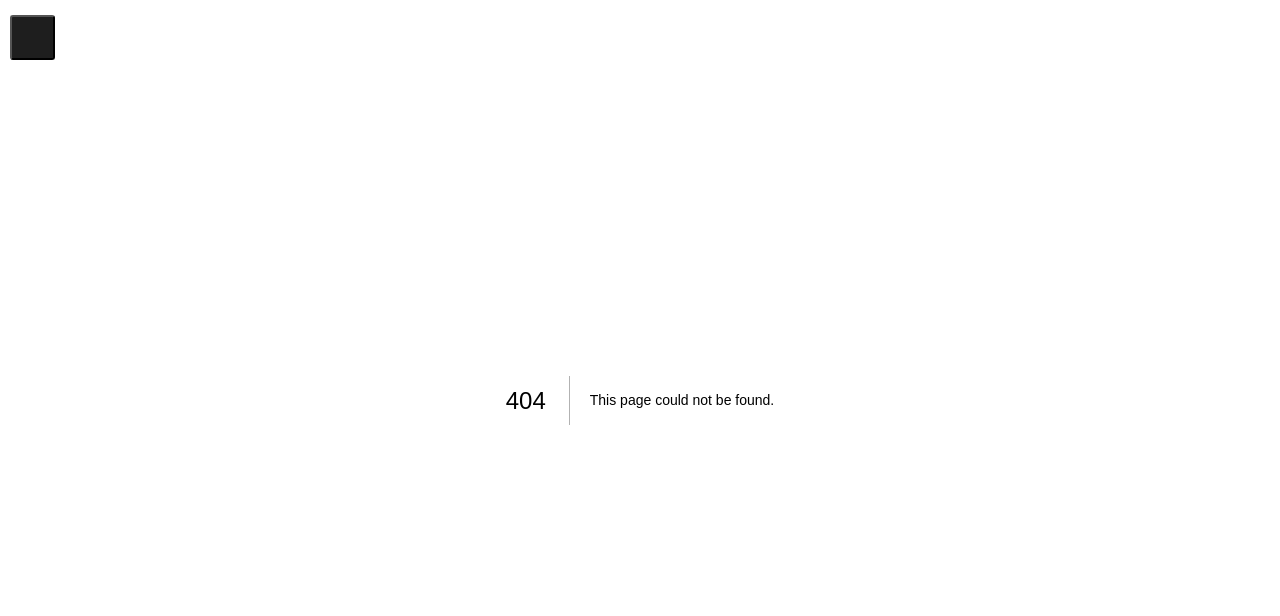
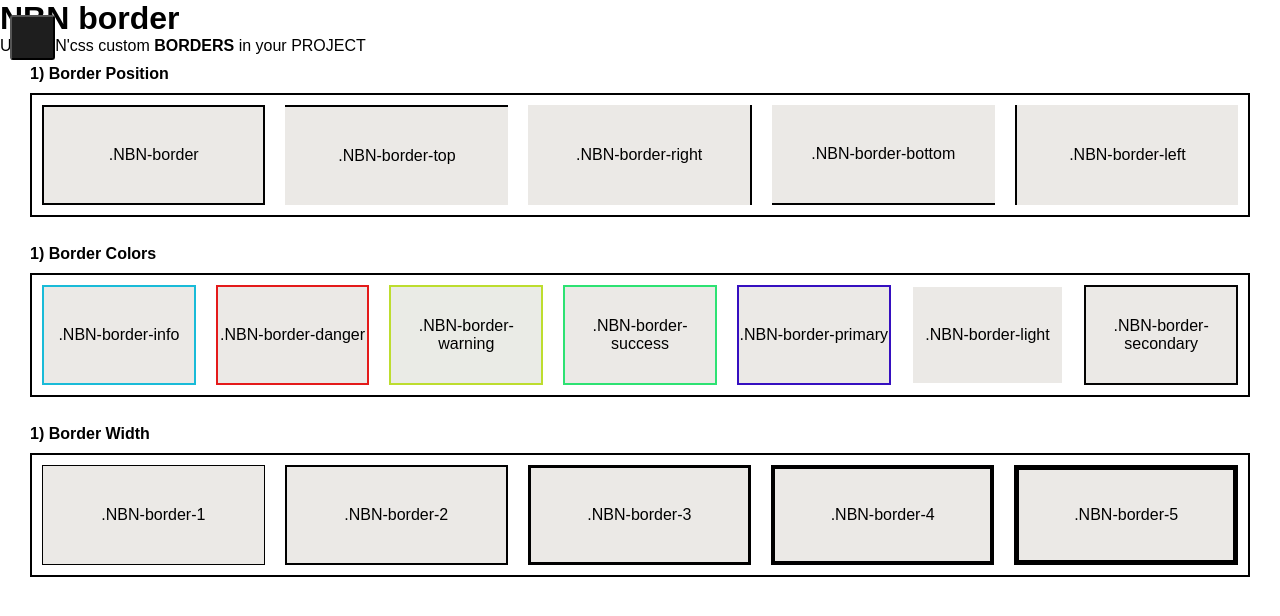
Before and after one commit to monstermahi982/nbn_css_next, a Next.js app: page /utilities/border in a window 1280 px wide. Before the commit this address had no page. Shown: the top 616 px of the page. Built offline with nearby package versions, Linux system fonts and the light colour scheme.

Commit message:
color done border started

```diff
--- a/Components/Layout.js
+++ b/Components/Layout.js
@@ -7,7 +7,9 @@ const Layout = ({ children }) => {
     return (
         <>
             <Head>
-                <link rel="stylesheet" href="https://cdnjs.cloudflare.com/ajax/libs/font-awesome/4.7.0/css/font-awesome.min.css"></link>
+                {/* <link rel="stylesheet" href="https://cdnjs.cloudflare.com/ajax/libs/font-awesome/4.7.0/css/font-awesome.min.css"></link> */}
+                <script src="https://kit.fontawesome.com/a076d05399.js"></script>
+
                 <link href="https://cdn.jsdelivr.net/npm/bootstrap@5.0.0/dist/css/bootstrap.min.css" rel="stylesheet" integrity="sha384-wEmeIV1mKuiNpC+IOBjI7aAzPcEZeedi5yW5f2yOq55WWLwNGmvvx4Um1vskeMj0" crossorigin="anonymous"></link>
             </Head>
             <Navbar />
--- a/Components/Navbar.js
+++ b/Components/Navbar.js
@@ -30,7 +30,7 @@ const Navbar = () => {
                 <ul>
                     <li><Link href="/"><a>Getting Started</a></Link></li>
                     <li><a onClick={loutchange} className="util-btn">Layout
-                    <span className="fas fa-caret-down second"></span>
+                        <span className="fas fa-caret-down second"></span>
                     </a>
                         <ul className={lout ? "lout-show show1" : "lout-show"}>
                             <li><Link href="/conatiners"><a>Continers</a></Link></li>
@@ -39,7 +39,7 @@ const Navbar = () => {
                         </ul>
                     </li>
                     <li><a onClick={compchange} className="feat-btn">Components
-                    <span className="fas fa-caret-down first"></span>
+                        <span className="fas fa-caret-down first"></span>
                     </a>
                         <ul className={comp ? "comp-show show" : "comp-show"}>
                             <li><Link href="/components/alerts"><a>Alert</a></Link></li>
@@ -48,10 +48,10 @@ const Navbar = () => {
                         </ul>
                     </li>
                     <li><a onClick={utilchange} className="util-btn">Utilities
-                    <span className="fas fa-caret-down second"></span>
+                        <span className="fas fa-caret-down second"></span>
                     </a>
                         <ul className={util ? "util-show show1" : "util-show"}>
-                            <li><Link href="/utilities/borders"><a>Border</a></Link></li>
+                            <li><Link href="/utilities/border"><a>Border</a></Link></li>
                             <li><Link href="/utilities/colors"><a>Colors</a></Link></li>
                             <li><Link href="/utilities/background"><a>Background</a></Link></li>
                         </ul>
--- /dev/null
+++ b/pages/utilities/border.js
@@ -0,0 +1,43 @@
+import React from 'react'
+import styles from '../../styles/Border.module.css'
+
+const border = () => {
+    return (
+        <>
+            <h1 className="text-center">NBN border</h1>
+            <p className="text-center">Use NBN'css custom <strong>BORDERS</strong> in your PROJECT</p>
+            <h4 className={styles.title}>1) Border Position</h4>
+            <div className={styles.body}>
+                <div className={styles.box5}><p className={styles.text}>.NBN-border</p></div>
+                <div className={styles.box1}><p className={styles.text}>.NBN-border-top</p></div>
+                <div className={styles.box2}><p className={styles.text}>.NBN-border-right</p></div>
+                <div className={styles.box3}><p className={styles.text}>.NBN-border-bottom</p></div>
+                <div className={styles.box4}><p className={styles.text}>.NBN-border-left</p></div>
+            </div>
+            <br />
+            <h4 className={styles.title}>1) Border Colors</h4>
+            <div className={styles.body}>
+                <div className={styles.box5c}><p className={styles.text}>.NBN-border-info</p></div>
+                <div className={styles.box1c}><p className={styles.text}>.NBN-border-danger</p></div>
+                <div className={styles.box2c}><p className={styles.text}>.NBN-border-warning</p></div>
+                <div className={styles.box3c}><p className={styles.text}>.NBN-border-success</p></div>
+                <div className={styles.box4c}><p className={styles.text}>.NBN-border-primary</p></div>
+                <div className={styles.box6c}><p className={styles.text}>.NBN-border-light</p></div>
+                <div className={styles.box7c}><p className={styles.text}>.NBN-border-secondary</p></div>
+            </div>
+            <br />
+            <h4 className={styles.title}>1) Border Width</h4>
+            <div className={styles.body}>
+                <div className={styles.box1b}><p className={styles.text}>.NBN-border-1</p></div>
+                <div className={styles.box2b}><p className={styles.text}>.NBN-border-2</p></div>
+                <div className={styles.box3b}><p className={styles.text}>.NBN-border-3</p></div>
+                <div className={styles.box4b}><p className={styles.text}>.NBN-border-4</p></div>
+                <div className={styles.box5b}><p className={styles.text}>.NBN-border-5</p></div>
+
+            </div>
+            <br />
+        </>
+    )
+}
+
+export default border
--- a/pages/utilities/colors.js
+++ b/pages/utilities/colors.js
@@ -1,4 +1,4 @@
-import React from 'react'
+import React, { useState } from 'react'
 import styles from '../../styles/Colors.module.css'
 
 const colors = () => {
@@ -6,14 +6,16 @@ const colors = () => {
         <>
             <h1 className="text-center">NBN Colors</h1>
             <p className="text-center">Use NBN'css custom Alerts in your PROJECT</p>
-            <div className="container">
+            <div className="">
                 <div className={styles.bodys}>
-                    <div className={styles.blood}><p className={styles.text}>NBN-blood</p></div>
-                    <div className={styles.moon}><p className={styles.text}>NBN-moon</p></div>
-                    <div className={styles.tree}><p className={styles.text}>NBN-tree</p></div>
-                    <div className={styles.sky}><p className={styles.text}>NBN-sky</p></div>
-                    <div className={styles.sun}><p className={styles.text}>NBN-sun</p></div>
-                    <div className={styles.space}><p className={styles.text}>NBN-space</p></div>
+                    <div className={styles.blood}><p className={styles.text}>.NBN-danger</p></div>
+                    <div className={styles.moon}><p className={styles.text}>.NBN-light</p></div>
+                    <div className={styles.tree}><p className={styles.text}>.NBN-success</p></div>
+                    <div className={styles.sky}><p className={styles.text}>.NBN-info</p></div>
+                    <div className={styles.sun}><p className={styles.text}>.NBN-warning</p></div>
+                    <div className={styles.space}><p className={styles.text}>.NBN-secondary</p></div>
+                    <div className={styles.primary}><p className={styles.text}>.NBN-primary</p></div>
+                    <div className={styles.dark}><p className={styles.text}>.NBN-dark</p></div>
                 </div>
             </div>
         </>
--- /dev/null
+++ b/styles/Border.module.css
@@ -0,0 +1,260 @@
+.body {
+    display: flex;
+    border: 2px solid black;
+    margin: 0 30px;
+}
+
+.box1 {
+    display: flex;
+    justify-content: center;
+    align-items: center;
+    width: 250px;
+    background-color: rgb(235, 233, 230);
+    height: 100px;
+    border-top: 2px solid black;
+    margin: 10px;
+}
+
+.box2 {
+    display: flex;
+    justify-content: center;
+    align-items: center;
+    width: 250px;
+    background-color: rgb(235, 233, 230);
+    height: 100px;
+    border-right: 2px solid black;
+    margin: 10px;
+}
+
+.box3 {
+    display: flex;
+    justify-content: center;
+    align-items: center;
+    width: 250px;
+    background-color: rgb(235, 233, 230);
+    height: 100px;
+    border-bottom: 2px solid black;
+    margin: 10px;
+}
+
+.box4 {
+    display: flex;
+    justify-content: center;
+    align-items: center;
+    width: 250px;
+    background-color: rgb(235, 233, 230);
+    height: 100px;
+    border-left: 2px solid black;
+    margin: 10px;
+}
+
+.box5 {
+    display: flex;
+    justify-content: center;
+    align-items: center;
+    width: 250px;
+    background-color: rgb(235, 233, 230);
+    height: 100px;
+    border: 2px solid black;
+    margin: 10px;
+}
+
+.box1c {
+    display: flex;
+    justify-content: center;
+    align-items: center;
+    width: 250px;
+    background-color: rgb(235, 233, 230);
+    height: 100px;
+    border: 2px solid rgb(228, 26, 26);
+    margin: 10px;
+}
+
+.box2c {
+    display: flex;
+    justify-content: center;
+    align-items: center;
+    width: 250px;
+    background-color: rgb(234, 235, 230);
+    height: 100px;
+    border: 2px solid rgb(189, 221, 47);
+    margin: 10px;
+}
+
+.box3c {
+    display: flex;
+    justify-content: center;
+    align-items: center;
+    width: 250px;
+    background-color: rgb(235, 233, 230);
+    height: 100px;
+    border: 2px solid rgb(45, 226, 115);
+    margin: 10px;
+}
+
+.box4c {
+    display: flex;
+    justify-content: center;
+    align-items: center;
+    width: 250px;
+    background-color: rgb(235, 233, 230);
+    height: 100px;
+    border: 2px solid rgb(53, 15, 192);
+    margin: 10px;
+}
+
+.box5c {
+    display: flex;
+    justify-content: center;
+    align-items: center;
+    width: 250px;
+    background-color: rgb(235, 233, 230);
+    height: 100px;
+    border: 2px solid rgb(25, 187, 216);
+    margin: 10px;
+}
+
+.box6c {
+    display: flex;
+    justify-content: center;
+    align-items: center;
+    width: 250px;
+    background-color: rgb(235, 233, 230);
+    height: 100px;
+    border: 2px solid rgb(255, 255, 255);
+    margin: 10px;
+}
+
+.box7c {
+    display: flex;
+    justify-content: center;
+    align-items: center;
+    width: 250px;
+    background-color: rgb(235, 233, 230);
+    height: 100px;
+    border: 2px solid rgb(4, 4, 4);
+    margin: 10px;
+}
+
+.box1b {
+    display: flex;
+    justify-content: center;
+    align-items: center;
+    width: 250px;
+    background-color: rgb(235, 233, 230);
+    height: 100px;
+    border: 1px solid black;
+    margin: 10px;
+}
+
+.box2b {
+    display: flex;
+    justify-content: center;
+    align-items: center;
+    width: 250px;
+    background-color: rgb(235, 233, 230);
+    height: 100px;
+    border: 2px solid black;
+    margin: 10px;
+}
+
+.box3b {
+    display: flex;
+    justify-content: center;
+    align-items: center;
+    width: 250px;
+    background-color: rgb(235, 233, 230);
+    height: 100px;
+    border: 3px solid black;
+    margin: 10px;
+}
+
+.box4b {
+    display: flex;
+    justify-content: center;
+    align-items: center;
+    width: 250px;
+    background-color: rgb(235, 233, 230);
+    height: 100px;
+    border: 4px solid black;
+    margin: 10px;
+}
+
+.box5b {
+    display: flex;
+    justify-content: center;
+    align-items: center;
+    width: 250px;
+    background-color: rgb(235, 233, 230);
+    height: 100px;
+    border: 5px solid black;
+    margin: 10px;
+}
+
+.title {
+    margin: 10px 30px;
+}
+
+.text {
+    text-align: center;
+}
+
+@media screen and (max-width: 600px) {
+    .body {
+        display: block;
+        border: 2px solid black;
+        margin: 0 10px;
+        padding: 10px;
+    }
+    .box1 {
+        width: 96%;
+    }
+    .box2 {
+        width: 96%;
+    }
+    .box3 {
+        width: 96%;
+    }
+    .box4 {
+        width: 96%;
+    }
+    .box5 {
+        width: 96%;
+    }
+    .box1c {
+        width: 96%;
+    }
+    .box2c {
+        width: 96%;
+    }
+    .box3c {
+        width: 96%;
+    }
+    .box4c {
+        width: 96%;
+    }
+    .box5c {
+        width: 96%;
+    }
+    .box6c {
+        width: 96%;
+    }
+    .box7c {
+        width: 96%;
+    }
+    .box1b {
+        width: 96%;
+    }
+    .box2b {
+        width: 96%;
+    }
+    .box3b {
+        width: 96%;
+    }
+    .box4b {
+        width: 96%;
+    }
+    .box5b {
+        width: 96%;
+    }
+}
--- a/styles/Colors.module.css
+++ b/styles/Colors.module.css
@@ -1,52 +1,87 @@
 .bodys {
-    display: flex;
+    margin: 0 50px;
+    border: 2px solid black;
 }
 
 .blood {
+    display: flex;
+    justify-content: center;
+    align-items: center;
     background: red;
-    height: 100px;
-    width: 100%;
+    height: 50px;
     margin: 10px;
 }
 
 .tree {
+    display: flex;
+    justify-content: center;
+    align-items: center;
     background: rgba(107, 235, 23, 1);
-    height: 100px;
-    width: 100%;
+    height: 50px;
     margin: 10px;
 }
 
 .sun {
+    display: flex;
+    justify-content: center;
+    align-items: center;
     background: rgb(217, 238, 24);
-    height: 100px;
-    width: 100%;
+    height: 50px;
     margin: 10px;
 }
 
 .sky {
+    display: flex;
+    justify-content: center;
+    align-items: center;
     background: rgb(73, 222, 241);
-    height: 100px;
-    width: 100%;
+    height: 50px;
     margin: 10px;
 }
 
 .space {
-    background: rgb(0, 0, 0);
-    height: 100px;
-    width: 100%;
+    display: flex;
+    justify-content: center;
+    align-items: center;
+    background: rgb(34, 33, 33);
+    height: 50px;
     margin: 10px;
 }
 
 .moon {
+    display: flex;
+    justify-content: center;
+    align-items: center;
     background: rgb(233, 226, 226);
-    height: 100px;
-    width: 100%;
+    height: 50px;
+    margin: 10px;
+}
+
+.dark {
+    display: flex;
+    justify-content: center;
+    align-items: center;
+    background: rgb(0, 0, 0);
+    height: 50px;
+    margin: 10px;
+}
+
+.primary {
+    display: flex;
+    justify-content: center;
+    align-items: center;
+    background: rgb(86, 50, 247);
+    height: 50px;
     margin: 10px;
 }
 
 .text {
     text-align: center;
-    font-size: 1.8vw;
-    max-width: 50% 0;
-    color: whitesmoke;
+    color: rgb(255, 255, 255);
 }
+
+.heading {
+    margin: 10px 50px;
+}
+
+@media screen and (max-width: 480px) {}
```
